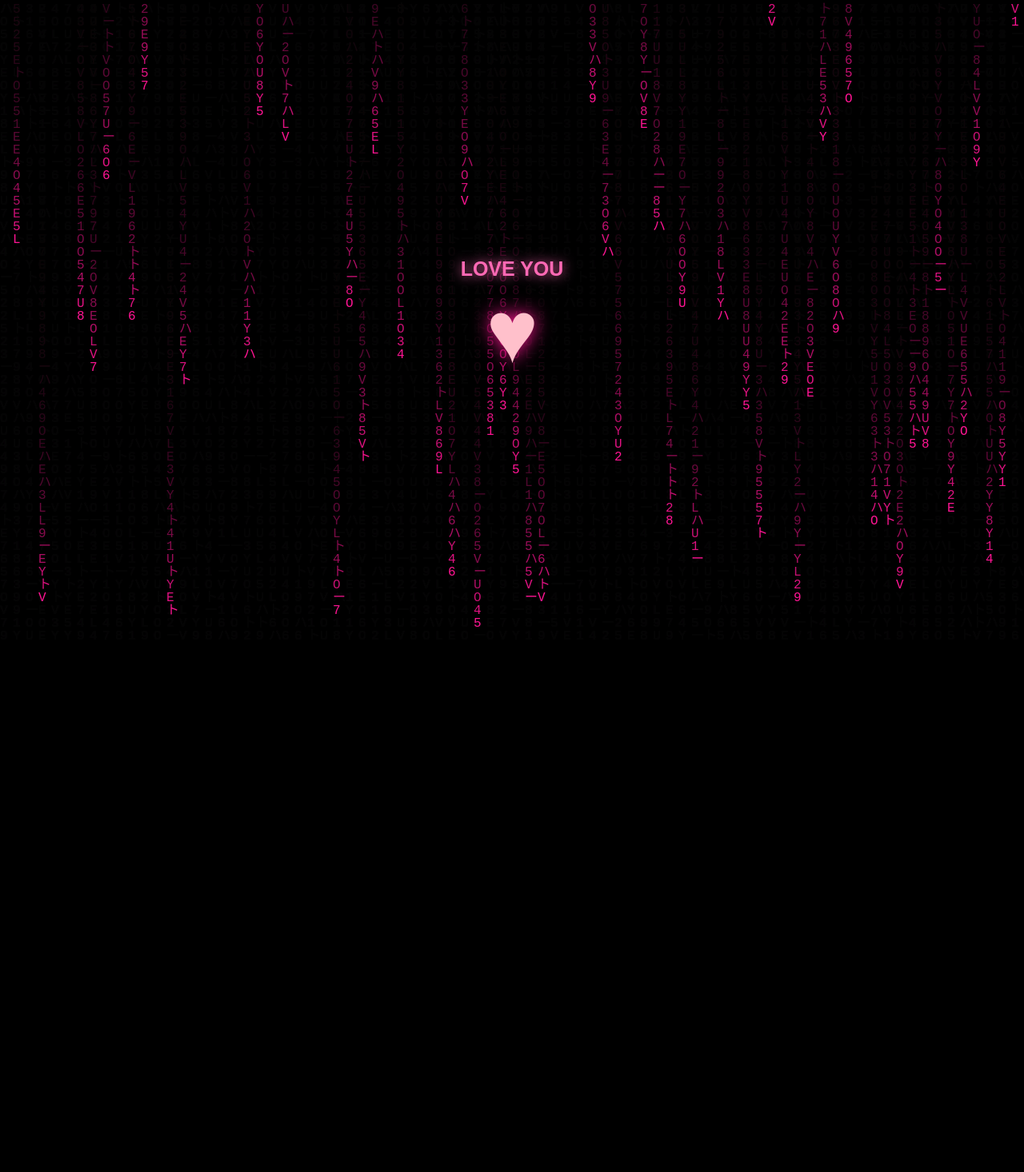
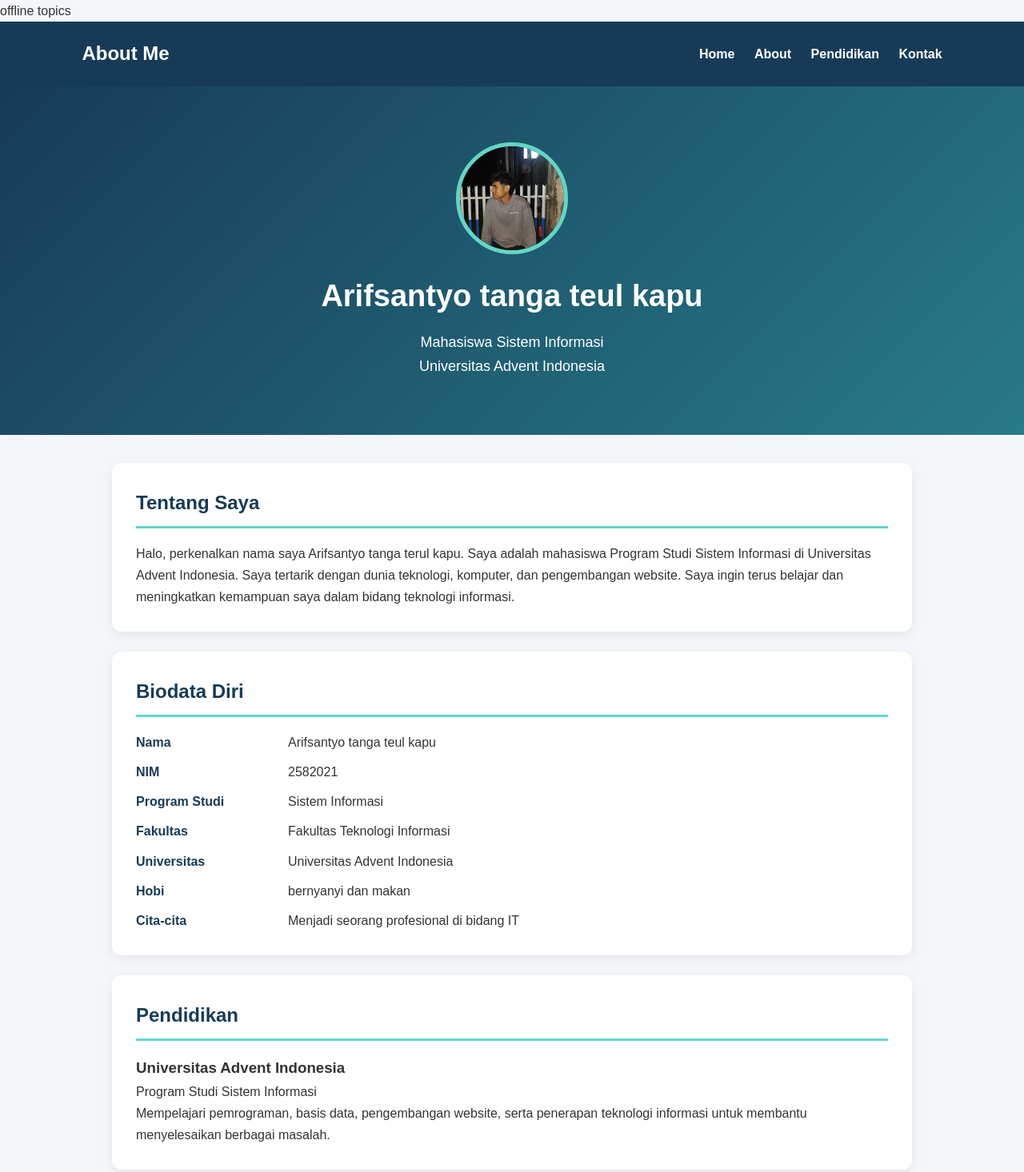
Before and after one commit to arifsantyo/imdex.html, a plain HTML site: page index.html in a window 1280 px wide. Shown: the top 1466 px of the page at 80% size. Before the commit the page ends 800 px from the top, so only its background shows below. Drawn offline with Linux system fonts and the light colour scheme.

Commit message:
Upload website biodata mahasiswa

```diff
--- a/index.html
+++ b/index.html
@@ -1,108 +1,290 @@
-<!DOCTYPE html>
+offline topics<!DOCTYPE html>
 <html lang="id">
 <head>
     <meta charset="UTF-8">
     <meta name="viewport" content="width=device-width, initial-scale=1.0">
-    <title>Love You</title>
+    <title>About Me - Biodata Mahasiswa</title>
 
     <style>
-        body {
+        * {
             margin: 0;
-            background: black;
-            color: hotpink;
-            font-family: Arial, sans-serif;
-            overflow: hidden;
-            height: 100vh;
-            display: flex;
-            justify-content: center;
-            align-items: center;
+            padding: 0;
+            box-sizing: border-box;
+            scroll-behavior: smooth;
         }
 
-        canvas {
-            position: fixed;
-            inset: 0;
-            width: 100%;
-            height: 100%;
+        body {
+            font-family: Arial, sans-serif;
+            background-color: #f4f6f9;
+            color: #333;
+            line-height: 1.7;
         }
 
-        .love {
-            position: relative;
-            z-index: 1;
-            text-align: center;
-            font-size: 25px;
-            font-weight: bold;
-            text-shadow: 0 0 15px hotpink;
+        header {
+            background-color: #173b57;
+            color: white;
+            padding: 20px 8%;
+            display: flex;
+            justify-content: space-between;
+            align-items: center;
+            flex-wrap: wrap;
         }
 
-        .heart {
-            font-size: 110px;
-            color: pink;
-            animation: beat 1s infinite;
-            text-shadow: 0 0 25px deeppink;
+        header h2 {
+            font-size: 24px;
         }
 
-        @keyframes beat {
-            0%, 100% { transform: scale(1); }
-            50% { transform: scale(1.15); }
+        nav a {
+            color: white;
+            text-decoration: none;
+            margin-left: 20px;
+            font-weight: bold;
+        }
+
+        nav a:hover {
+            color: #62d6c5;
+        }
+
+        .hero {
+            background: linear-gradient(135deg, #173b57, #287b89);
+            color: white;
+            text-align: center;
+            padding: 70px 20px;
+        }
+
+        .profile {
+            width: 140px;
+            height: 140px;
+            margin: 0 auto 20px;
+            border-radius: 50%;
+            object-fit: cover;
+            display: block;
+            border: 5px solid #62d6c5;
+}
+
+        .hero h1 {
+            font-size: 38px;
+            margin-bottom: 10px;
+        }
+
+        .hero p {
+            font-size: 18px;
+        }
+
+        .container {
+            width: 85%;
+            max-width: 1000px;
+            margin: 35px auto;
+        }
+
+        section {
+            background-color: white;
+            margin-bottom: 25px;
+            padding: 30px;
+            border-radius: 12px;
+            box-shadow: 0 4px 15px rgba(0, 0, 0, 0.07);
+        }
+
+        section h2 {
+            color: #173b57;
+            margin-bottom: 18px;
+            border-bottom: 3px solid #62d6c5;
+            padding-bottom: 8px;
+        }
+
+        .biodata {
+            display: grid;
+            grid-template-columns: 180px 1fr;
+            gap: 10px;
+        }
+
+        .biodata strong {
+            color: #173b57;
+        }
+
+        .skills {
+            display: flex;
+            flex-wrap: wrap;
+            gap: 12px;
+        }
+
+        .skills span {
+            background-color: #e1f5f2;
+            color: #173b57;
+            padding: 8px 15px;
+            border-radius: 20px;
+        }
+
+        .contact a {
+            display: inline-block;
+            margin: 8px 10px 0 0;
+            padding: 10px 18px;
+            background-color: #173b57;
+            color: white;
+            text-decoration: none;
+            border-radius: 6px;
+        }
+
+        .contact a:hover {
+            background-color: #287b89;
+        }
+
+        footer {
+            background-color: #173b57;
+            color: white;
+            text-align: center;
+            padding: 20px;
+            margin-top: 40px;
+        }
+
+        @media (max-width: 600px) {
+            header {
+                justify-content: center;
+                gap: 12px;
+            }
+
+            nav {
+                text-align: center;
+            }
+
+            nav a {
+                display: inline-block;
+                margin: 5px;
+            }
+
+            .hero h1 {
+                font-size: 29px;
+            }
+
+            .container {
+                width: 92%;
+            }
+
+            section {
+                padding: 20px;
+            }
+
+            .biodata {
+                grid-template-columns: 1fr;
+                gap: 2px;
+            }
+
+            .biodata p {
+                margin-bottom: 8px;
+            }
         }
     </style>
 </head>
 
 <body>
-    <canvas id="matrix"></canvas>
 
-    <div class="love">
-        LOVE YOU
-        <div class="heart">♥</div>
+    <header>
+        <h2>About Me</h2>
+
+        <nav>
+            <a href="#home">Home</a>
+            <a href="#about">About</a>
+            <a href="#pendidikan">Pendidikan</a>
+            <a href="#kontak">Kontak</a>
+        </nav>
+    </header>
+
+    <div class="hero" id="home">
+        <img src="profil.jpg"
+     alt="Foto Profil"
+     class="profile">
+
+        <h1>Arifsantyo tanga teul kapu</h1>
+
+        <p>Mahasiswa Sistem Informasi</p>
+        <p>Universitas Advent Indonesia</p>
     </div>
 
-    <script>
-        const canvas = document.getElementById("matrix");
-        const ctx = canvas.getContext("2d");
+    <main class="container">
 
-        let width, height, columns, drops;
-        const fontSize = 16;
-        const letters = "LOVEYOUハート123456789";
+        <section id="about">
+            <h2>Tentang Saya</h2>
 
-        function resizeCanvas() {
-            width = canvas.width = window.innerWidth;
-            height = canvas.height = window.innerHeight;
+            <p>
+                Halo, perkenalkan nama saya Arifsantyo tanga terul kapu.
+                Saya adalah mahasiswa Program Studi Sistem Informasi
+                di Universitas Advent Indonesia. Saya tertarik dengan
+                dunia teknologi, komputer, dan pengembangan website.
+                Saya ingin terus belajar dan meningkatkan kemampuan
+                saya dalam bidang teknologi informasi.
+            </p>
+        </section>
 
-            columns = Math.floor(width / fontSize);
-            drops = Array(columns).fill(1);
-        }
+        <section>
+            <h2>Biodata Diri</h2>
 
-        function drawMatrix() {
-            ctx.fillStyle = "rgba(0, 0, 0, 0.12)";
-            ctx.fillRect(0, 0, width, height);
+            <div class="biodata">
+                <strong>Nama</strong>
+                <p>Arifsantyo tanga teul kapu</p>
 
-            ctx.fillStyle = "#ff1493";
-            ctx.font = fontSize + "px monospace";
+                <strong>NIM</strong>
+                <p>2582021</p>
 
-            for (let i = 0; i < drops.length; i++) {
-                const letter =
-                    letters[Math.floor(Math.random() * letters.length)];
+                <strong>Program Studi</strong>
+                <p>Sistem Informasi</p>
 
-                ctx.fillText(
-                    letter,
-                    i * fontSize,
-                    drops[i] * fontSize
-                );
+                <strong>Fakultas</strong>
+                <p>Fakultas Teknologi Informasi</p>
 
-                if (
-                    drops[i] * fontSize > height &&
-                    Math.random() > 0.975
-                ) {
-                    drops[i] = 0;
-                }
+                <strong>Universitas</strong>
+                <p>Universitas Advent Indonesia</p>
 
-                drops[i]++;
-            }
-        }
+                <strong>Hobi</strong>
+                <p>bernyanyi dan makan</p>
 
-        resizeCanvas();
-        window.addEventListener("resize", resizeCanvas);
-        setInterval(drawMatrix, 50);
-    </script>
+                <strong>Cita-cita</strong>
+                <p>Menjadi seorang profesional di bidang IT</p>
+            </div>
+        </section>
+
+        <section id="pendidikan">
+            <h2>Pendidikan</h2>
+
+            <h3>Universitas Advent Indonesia</h3>
+
+            <p>
+                Program Studi Sistem Informasi
+            </p>
+
+            <p>
+                Mempelajari pemrograman, basis data, pengembangan
+                website, serta penerapan teknologi informasi
+                untuk membantu menyelesaikan berbagai masalah.
+            </p>
+        </section>
+
+
+
+        <section id="kontak" class="contact">
+            <h2>Kontak Saya</h2>
+
+            <p>
+                Terima kasih telah mengunjungi website biodata saya.
+                Silakan hubungi saya melalui media sosial berikut.
+            </p>
+
+            <a href=https://instagram.com/tiokapu_?psln=MXhiODR3N3B6Y3g3OQ%3D%3D target="_blank">
+                Instagram
+            </a>
+            <a href="https://wa.me/6281239951853" target="_blank">
+                WhatsApp
+            </a>
+
+            <a href="https://fti.unai.edu/" target="_blank">
+                Website FTI UNAI
+            </a>
+        </section>
+
+    </main>
+
+    <footer>
+        <p>&copy; 2026 About Me | Website Biodata Mahasiswa</p>
+    </footer>
+
 </body>
 </html>
```
Also changed, not shown: profil.jpg (added).
